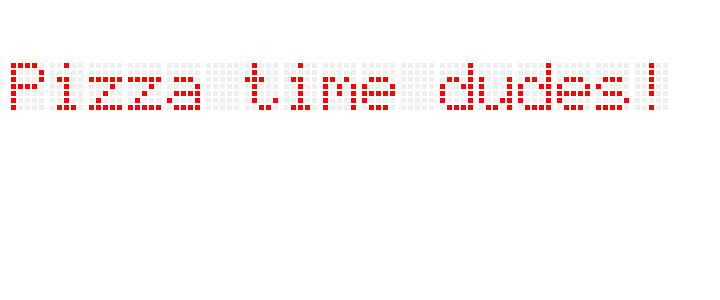
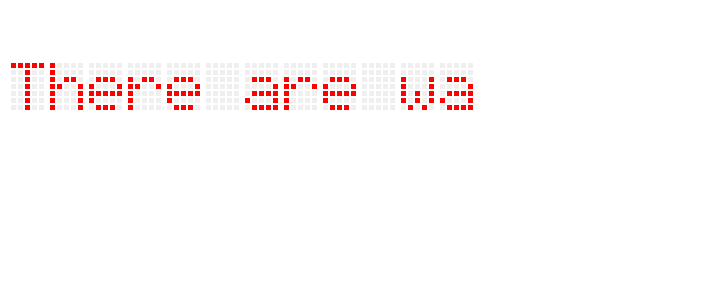
Before and after one commit to andrewcowley/vue-5x7-LED, a Vue app: page / in a window 1280 px wide. Shown: the top 300 px of the page, without its empty margins (0-720 px from the left). Built offline with nearby package versions, Linux system fonts and the light colour scheme.

Commit message:
Fix number of digits being displayed

```diff
--- a/src/App.vue
+++ b/src/App.vue
@@ -1,6 +1,6 @@
 <template>
   <div id="app">
-    <LedDigitDisplay :to-display="'Pizza time dudes!'" :digits="12"/>
+    <LedDigitDisplay :to-display="'There are way too many characters here'" :digits="12"/>
   </div>
 </template>
 
--- a/src/components/LedDigitDisplay.vue
+++ b/src/components/LedDigitDisplay.vue
@@ -1,6 +1,6 @@
 <template>
 <div class="digit-display">
-  <LedDigit v-for="(digit, index) in computedDigits" :key="index" :letter="computedDigits[index]"/>
+  <LedDigit v-for="(digit, index) in digits" :key="index" :letter="computedDigits[index]"/>
 </div>
 
 </template>
```
